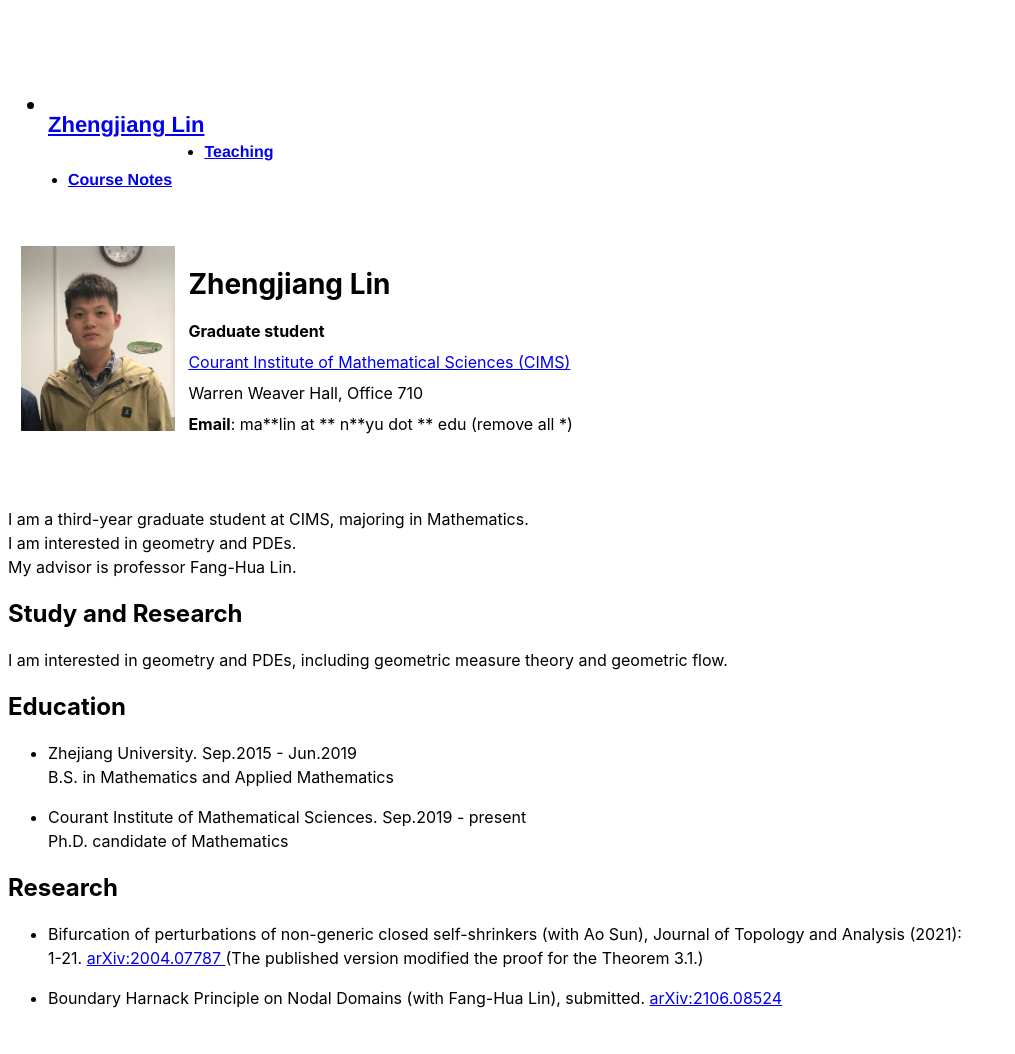
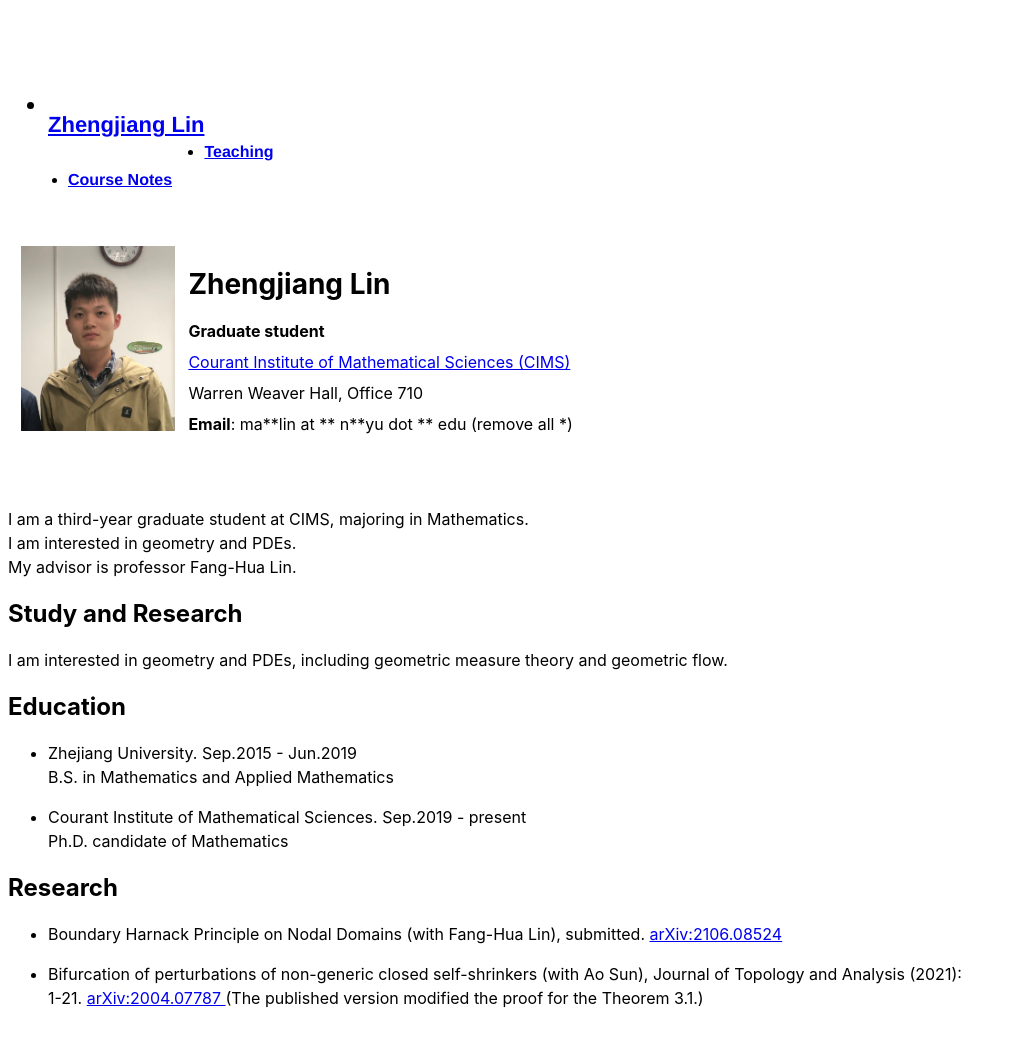
Before and after one commit to Acrescent/Acrescent.github.io, a Jekyll site: the page built from index.html, in a window 1280 px wide. Shown: the whole page, without its empty margins (0-1015 px from the left). Built offline with Jekyll 4.4.1, drawn with Linux system fonts in a browser that asks for light colours.

```diff
--- a/index.html
+++ b/index.html
@@ -52,12 +52,12 @@ I am interested in geometry and PDEs, including geometric measure theory and geo
 <ul>
     <li>
       </p>
-       Bifurcation of perturbations of non-generic closed self-shrinkers (with Ao Sun), Journal of Topology and Analysis (2021): 1-21. <a href="https://arxiv.org/abs/2004.07787"> arXiv:2004.07787 </a>
-       (The published version modified the proof for the Theorem 3.1.)
+         Boundary Harnack Principle on Nodal Domains (with Fang-Hua Lin), submitted.  <a href="https://arxiv.org/abs/2106.08524"> arXiv:2106.08524 </a> </br>
       </p>
     <li>
       </p>
-       Boundary Harnack Principle on Nodal Domains (with Fang-Hua Lin), submitted.  <a href="https://arxiv.org/abs/2106.08524"> arXiv:2106.08524 </a> </br>
+         Bifurcation of perturbations of non-generic closed self-shrinkers (with Ao Sun), Journal of Topology and Analysis (2021): 1-21. <a href="https://arxiv.org/abs/2004.07787"> arXiv:2004.07787 </a>
+         (The published version modified the proof for the Theorem 3.1.)
       </p>
 </ul>
 
```
Lines whose indentation alone changed are shown as unchanged.
